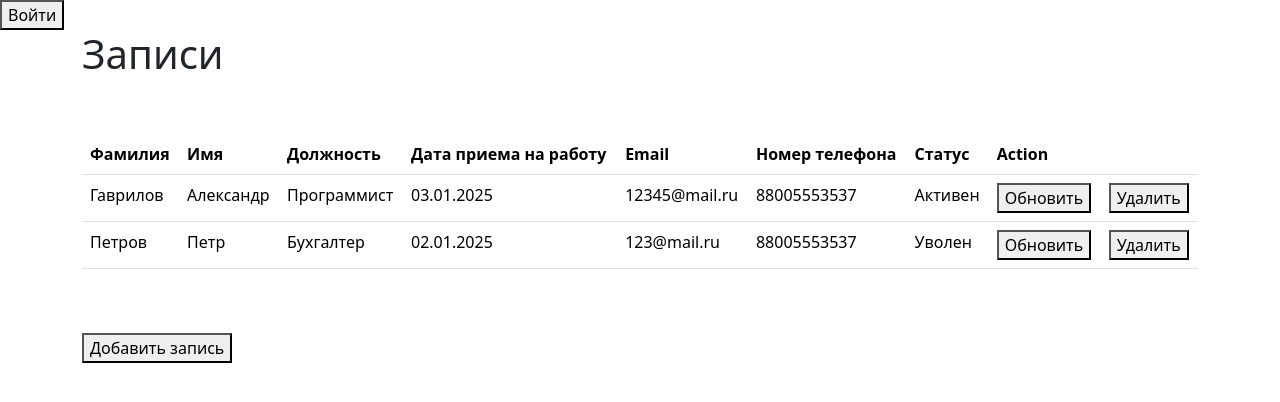
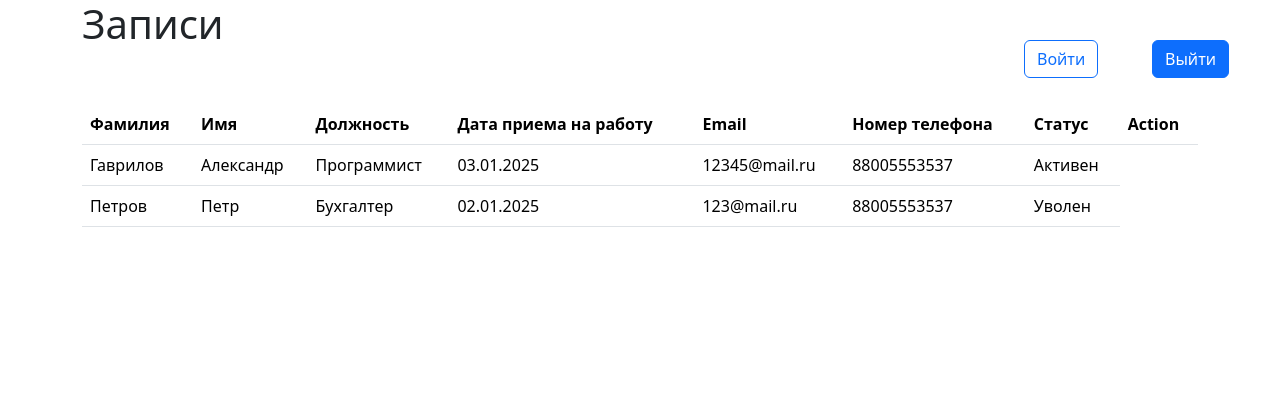
Before and after one commit to Tireon/CRUD, a Django app: page / in a window 1280 px wide. Shown: the top 402 px of the page. Run offline with Django 4.2, Linux system fonts and the light colour scheme; data comes from the database, SQL or seed files in the repository; both versions use the stored data as it was after the commit.

Commit message:
Full ready

```diff
--- a/main/static/style.css
+++ b/main/static/style.css
@@ -1,102 +1,11 @@
-.container {
-    margin: 80px 240px 60px 240px;
-    padding: 0px 100px 100px 100px;
-}
+.login1 {
+    position: absolute;
+    top: 5%;
+    left: 80%;
+  }
 
-#customers {
-    font-family: Arial, Helvetica, sans-serif;
-    border-collapse: collapse;
-    width: 100%;
-}
-
-#customers td,
-#customers th {
-    border: 1px solid rgb(17, 4, 4);
-    padding: 6px;
-}
-
-#customers tr:nth-child(even) {
-    background-color: #f2f2f2;
-}
-
-#customers tr:hover {
-    background-color: #ddd;
-}
-
-#customers th {
-    padding-top: 12px;
-    padding-bottom: 12px;
-    text-align: left;
-    background-color: #04AA6D;
-    color: white;
-}
-
-#customers #mid {
-    text-align: center;
-}
-
-#customers #up {
-    background-color: blue;
-    border-color: white;
-    border-radius: 5px;
-    padding: 8px;
-    color: white;
-}
-
-#customers #del {
-    background-color: red;
-    border-color: white;
-    border-radius: 5px;
-    padding: 8px;
-    color: white;
-}
-
-#customers button {
-    width: 100%;
-}
-
-.container1 #new {
-    background-color: blue;
-    border-color: red;
-    border-radius: 5px;
-    padding: 8px;
-    color: white;
-}
-
-.container2 #new1 {
-    background-color: blue;
-    border-color: red;
-    border-radius: 5px;
-    padding: 8px;
-    color: white;
-}
-
-h1 {
-    color: green;
-}
-
-.container1 input {
-    padding: 8px;
-}
-
-.container2 input {
-    padding: 8px;
-}
-
-.container1 {
-    margin: 80px 240px 60px 240px;
-    padding: 0px 100px 100px 100px;
-}
-
-.container2 {
-    margin: 80px 240px 60px 240px;
-    padding: 0px 100px 100px 100px;
-}
-
-.container #new3 {
-    padding: 8px;
-    background-color: rgb(27, 24, 199);
-    color: white;
-    border-radius: 4px;
-    border-color: #04AA6D;
-}
+.logout1 {
+    position: absolute;
+    top: 5%;
+    left: 90%;
+  }
--- a/main/templates/main/index.html
+++ b/main/templates/main/index.html
@@ -11,18 +11,31 @@
     <title>Записи</title>
 </head>
 
-<!--
+
 {% load static %}
 <link rel="stylesheet" href="{% static 'style.css' %}">
--->
+
 
 
 
 <body>
 
-    <td>
-        <a href="{% url "login_user" %}"><button>Войти</button></a>
-    </td>
+    <div class="container">
+            <div class="login1">
+                <a href="{% url "login_user" %}">
+                    <button type="button" class="btn btn-outline-primary me-2">
+                        Войти
+                    </button>
+                </a>
+            </div>
+
+            <div class="logout1">
+                <form action = "{% url "logout_user" %}" method="post">
+                    {% csrf_token %}
+                    <button type="submit" class="btn btn-primary">Выйти</button>
+                </form>
+            </div>
+    </div>
 
 
     <div class="container">
@@ -48,18 +61,26 @@
                 <td>{{x.email}}</td>
                 <td>{{x.number}}</td>
                 <td>{{x.status}}</td>
+                {% if request.user.is_authenticated%}
                     <td>
                         <a href="update/{{x.id}}"><button>Обновить</button></a>
                     </td>
+                {% endif %}
+                {% if request.user.is_authenticated and request.user.is_staff %}
                     <td>
                         <a href="delete/{{x.id}}"><button>Удалить</button></a>
                     </td>
+                {% endif %}
             </tr>
             {% endfor %}
 
         </table>
         <br><br>
-        <a href="{% url 'add' %}"><button id="new3">Добавить запись</button></a>
+        {% if request.user.is_authenticated%}
+            <a href="{% url 'add' %}"><button id="new3">
+                Добавить запись
+            </button></a>
+        {% endif %}
     </div>
 </body>
 
--- a/main/urls.py
+++ b/main/urls.py
@@ -11,5 +11,5 @@ urlpatterns = [
     path('update/uprec/<int:id>/', views.uprec, name="uprec"),
 
     path('login_user/', views.login_user, name="login_user"),
-    path('logout_user/', views.logout_user, name="logout"),
+    path('logout_user/', views.logout_user, name="logout_user"),
 ]
--- a/main/views.py
+++ b/main/views.py
@@ -1,5 +1,4 @@
 from django.shortcuts import render, redirect
-from django.contrib.auth.mixins import PermissionRequiredMixin
 from django.contrib.auth import authenticate, login, logout
 
 from .models import Member, LoginUserForm
@@ -29,8 +28,7 @@ def addrec(request):
     return redirect("/")
 
 # Удаление записи
-def delete(PermissionRequiredMixin, id):
-    permission_required = 'main.delete_member'
+def delete(request, id):
     mem = Member.objects.get(id=id)
     mem.delete()
     return redirect("/")
```
Also changed, not shown: db.sqlite3. Lines whose indentation alone changed are shown as unchanged.
